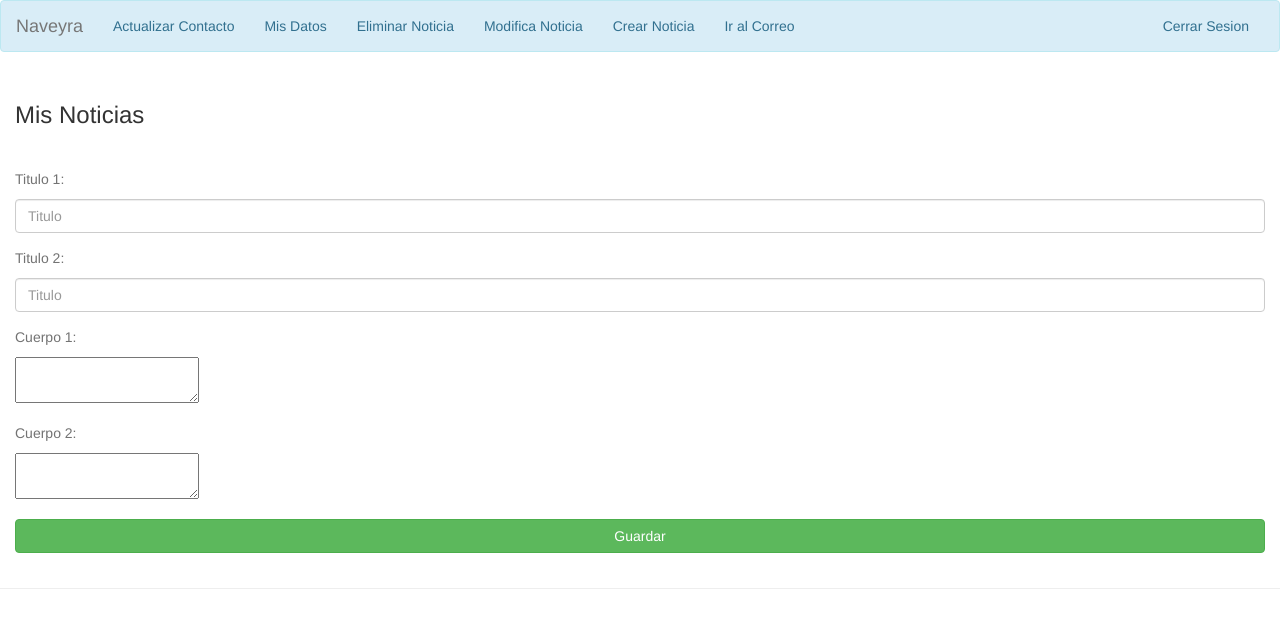
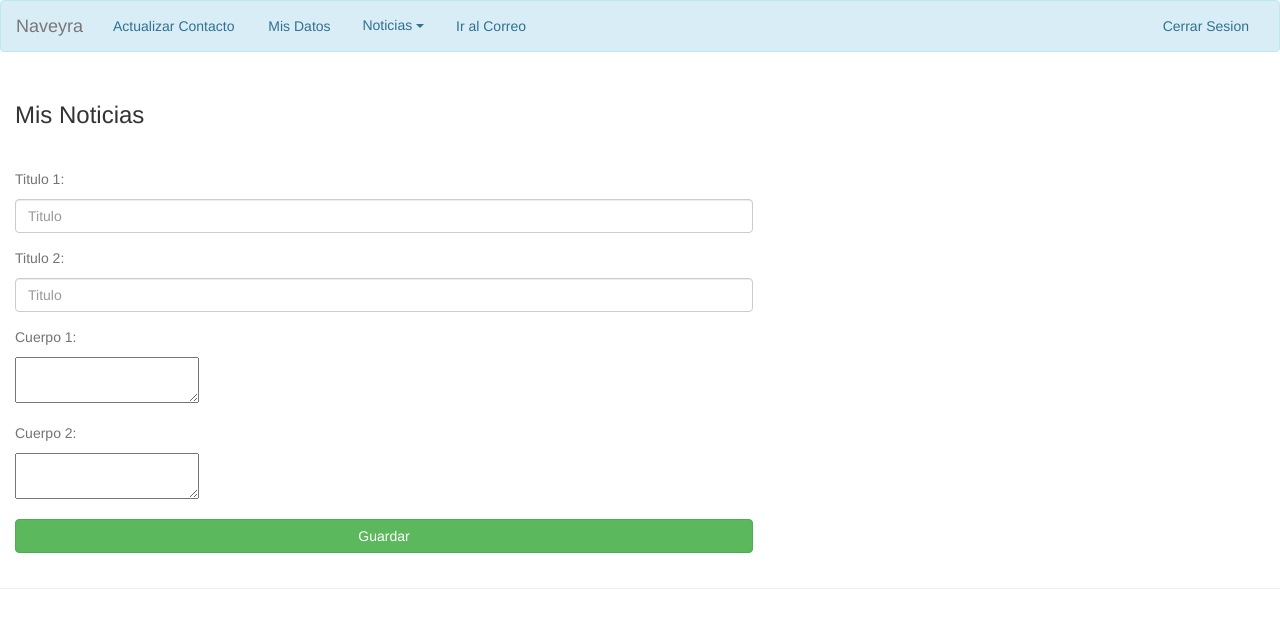
Before and after one commit to neg90/financiera, a PHP site: template vista/noticia.html.twig in a window 1280 px wide. Shown: the top 628 px of the page. Run offline with PHP 8.4, Linux system fonts and the light colour scheme; the template is opened without the code that fills it, so the values that code supplies are empty; some libraries are stand-ins or nearby versions.

Commit message:
layout backend 0.1

```diff
--- a/css/admin.css
+++ b/css/admin.css
@@ -23,7 +23,7 @@
 }
 
 .navbar-default .navbar-nav > li > a {
-	color: #31708f;
+	color: #31708f!important;
 }
 
 .navCel{
@@ -43,3 +43,41 @@
     display:block;
     margin:0 auto auto auto;
 }
+
+.nav > li {
+	display:inline-block;
+}
+
+.nav .open > a, .nav .open > a:hover, .nav .open > a:focus {
+  background-color: #fff;
+  border-color: #337ab7;
+}
+
+.navbar-default .navbar-nav > .open > a, .navbar-default .navbar-nav > .open > a:hover, .navbar-default .navbar-nav > .open > a:focus {
+  color: #555;
+  background-color: #fff;
+}
+
+.botonSubmenu{
+	margin-top:-5px;
+}
+
+.botonSubmenu a{
+	color: #31708f!important;
+}
+
+.dropdown-menu{
+	margin-top:10px;
+}
+
+#conteiner{
+	width:60%;
+}
+
+@media (min-width: 768px){
+
+.navbar-nav > li {
+  float: initial;
+}
+
+}
--- a/modelo/coneDB.php
+++ b/modelo/coneDB.php
@@ -5,7 +5,7 @@
    private $host = 'localhost';
    private $nombre_de_base = 'm2000225_fn';
    private $usuario = 'root';
-   private $contrasena = 'root';
+   private $contrasena = '';
 
    public function __construct() { //modificando el construcctor de pdo (parent invoca al constructor padre)
       try{
--- a/vista/basePrivada.html.twig
+++ b/vista/basePrivada.html.twig
@@ -34,10 +34,19 @@
                   <ul class="nav navbar-nav">
                     <li class="color-letra"><a href="#">Actualizar Contacto</a></li>
                     <li class="color-letra"><a href="privado.php?c=misdatos&a=render">Mis Datos</a></li>
-                    <li class="color-letra"><a href="privado.php?c=noticias&a=eliminar">Eliminar Noticia</a></li>
-                    <li class="color-letra"><a href="privado.php?c=noticias&a=modificar">Modifica Noticia</a></li>
-                    <li class="color-letra"><a href="privado.php?c=noticias&a=crear">Crear Noticia</a></li>
-                    <li class="color-letra"><a href="https://gmail.com">Ir al Correo</a></li>
+
+                    <div class="btn-group color-letra botonSubmenu">
+                    <a class="btn dropdown-toggle color-letra" data-toggle="dropdown" href="#">
+                        Noticias
+                        <span class="caret"></span>
+                    </a>
+                    <ul class="dropdown-menu">
+                        <!-- <li class="color-letra"><a href="privado.php?c=noticias&a=crear">Crear Noticia</a></li>-->
+                        <li class="color-letra"><a href="privado.php?c=noticias&a=modificar">Modifica Noticia</a></li>
+                        <li class="color-letra"><a href="privado.php?c=noticias&a=eliminar">Eliminar Noticia</a></li>
+                    </ul>
+                    </div>
+                    <li class="color-letra"><a href="https://gmail.com" target="_blank">Ir al Correo</a></li>
 
                   </ul>
                   <ul class="nav navbar-nav navbar-right">
--- a/vista/noticia.html.twig
+++ b/vista/noticia.html.twig
@@ -16,7 +16,7 @@
 
 
  {% endblock %}
- {% block title %}Cargar Noticia{% endblock %}
+ {% block title %}Modificar Noticia{% endblock %}
   {% block conteiner %}
     <div class="col-4" style="">
       <div style="margin:0 auto 0 auto; ">
@@ -24,7 +24,7 @@
             <h3>Mis Noticias</h3>
        </div>
        <div class="panel-body">
-          <form role="form" id="nuevaNoticia" action="privado.php?c=noticias&a=crear" method="POST">
+          <form role="form" id="nuevaNoticia" action="privado.php?c=noticias&a=modificar" method="POST">
                 <span class="help-block">Titulo 1:</span>
                 <div class="form-group">
                   <input type="text" class="form-control" id="titulo" name="titulo1" placeholder="Titulo">
```
